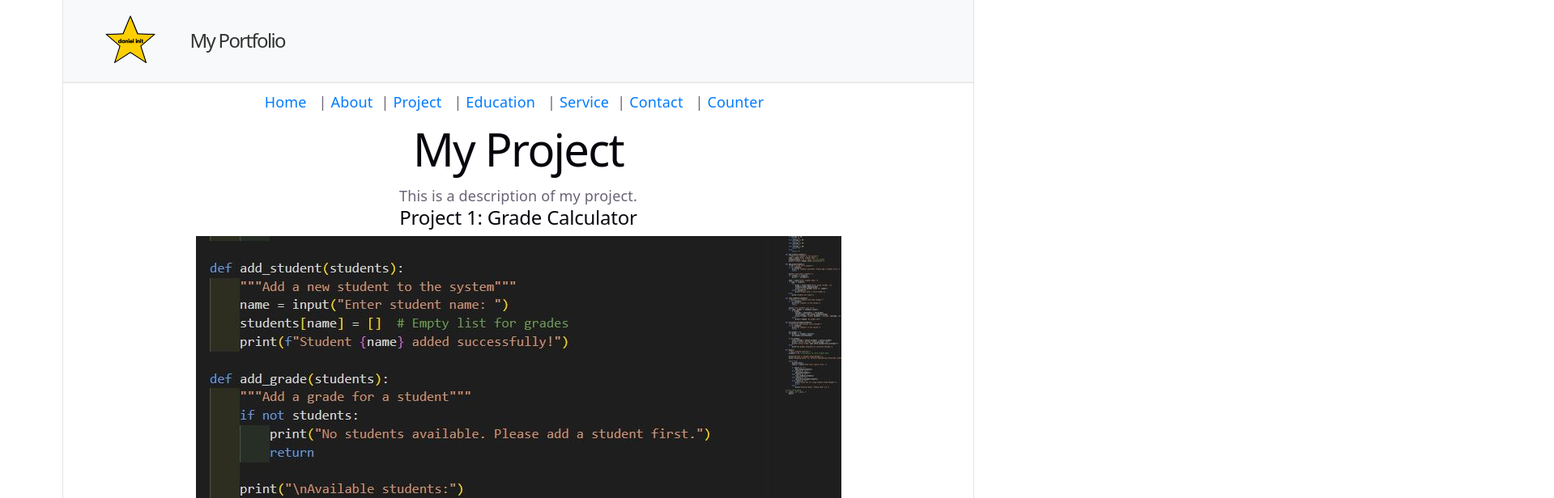
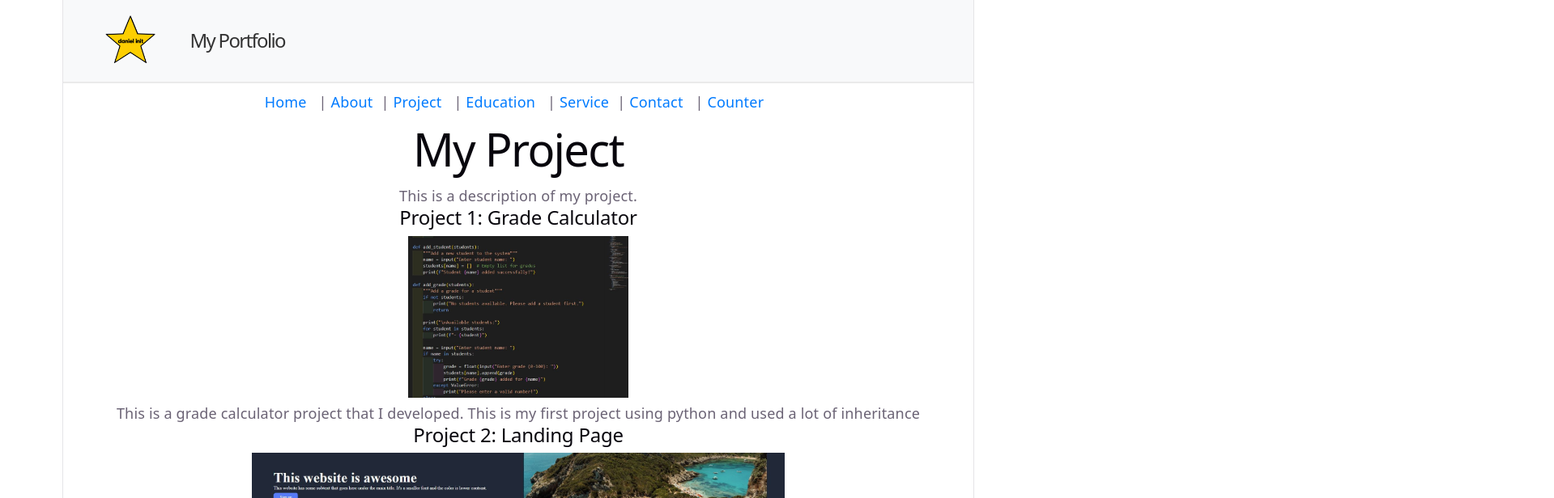
Before and after one commit to danielding1999-prog/COMP229_Assignment1_Yiming_Ding, a React (Vite) app in the folder client/: page /Project in a window 1280 px wide. Shown: the top 616 px of the page at 81% size, 1919 px wide, since content can reach past the window. Built offline with nearby package versions, Linux system fonts and the light colour scheme.

Commit message:
Modified img size on project component

```diff
--- a/client/src/components/Project.jsx
+++ b/client/src/components/Project.jsx
@@ -8,13 +8,13 @@ function Project(){
             <h1>My Project</h1>
             <p>This is a description of my project.</p>
             <h2>Project 1: Grade Calculator</h2>
-            <img src={gradeCalculator} alt="Grade Calculator" />
+            <img src={gradeCalculator} style = {{ height: '200px', width: 'auto' }} alt="Grade Calculator" />
             <p>This is a grade calculator project that I developed. This is my first project using python and used a lot of inheritance</p>
             <h2>Project 2: Landing Page</h2>
-            <img src={landingPage} alt="Landing Page" />
+            <img src={landingPage} style = {{ height: '300px', width: 'auto' }} alt="Landing Page" />
             <p>This is a landing page project that I developed. I only used HTML and CSS.</p>
             <h2>Project 3: Dot Track</h2>
-            <img src={dotTrack} alt="Dot Track" />
+            <img src={dotTrack} style = {{ height: '300px', width: 'auto' }} alt="Dot Track" />
             <p>This is a dot track project that I developed. I only used JavaScript and implemented wall collision detection.</p>
         </div>
     );
--- a/client/src/components/Service.css
+++ /dev/null
@@ -1,4 +0,0 @@
-img {
-    height: 20%;
-    width: auto;
-}
--- a/client/src/components/Service.jsx
+++ b/client/src/components/Service.jsx
@@ -1,7 +1,6 @@
 import DB from '../assets/ER_Diagram_DB4Hotel.png';
 import python from '../assets/python.png';
 import landingPage from '../assets/Landing Page.JPG';
-import './Service.css'
 
 function Service(){
     return (
```
